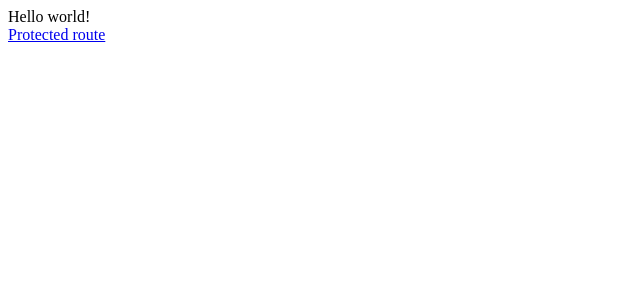
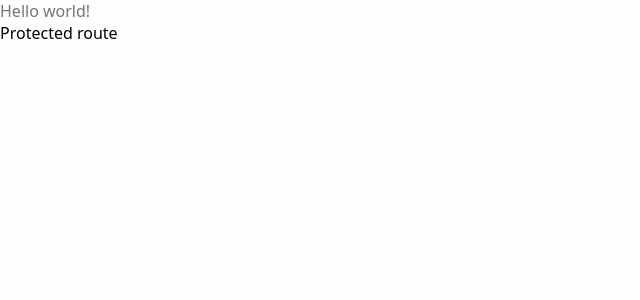
Before and after one commit to stephenmatheis/bookmarks-app, a Next.js app: page / in a window 1280 px wide. Shown: the top 300 px of the page, without its empty margins (0-640 px from the left). Built offline with nearby package versions, Linux system fonts and the light colour scheme.

Commit message:
feat: add styles

```diff
--- a/app/layout.tsx
+++ b/app/layout.tsx
@@ -1,6 +1,7 @@
 import { ReactNode } from 'react';
 import { ThemeProvider } from 'next-themes';
 import type { Metadata } from 'next';
+import '@/styles/app.scss';
 
 const defaultUrl = process.env.VERCEL_URL ? `https://${process.env.VERCEL_URL}` : 'http://localhost:3000';
 
--- /dev/null
+++ b/styles/app.scss
@@ -0,0 +1,38 @@
+:root {
+    --primary: #000000;
+    --muted: #a3a3a3;
+    --color: #767676;
+    --background-color: #fefefe;
+}
+
+[data-theme='dark'] {
+    --primary: #ffffff;
+    --muted: #808080;
+    --color: #b3b3b3;
+    --background-color: #101010;
+}
+
+* {
+    box-sizing: border-box;
+    padding: 0;
+    margin: 0;
+}
+
+html {
+    background-color: var(--background-color);
+    color: var(--color);
+}
+
+body {
+    position: relative;
+    font-family: system-ui, -apple-system, BlinkMacSystemFont, 'Segoe UI', Roboto, 'Helvetica Neue', Arial, sans-serif;
+    background-color: var(--background-color);
+    margin: 0;
+    padding: 0;
+}
+
+a {
+    text-decoration: none;
+    color: var(--primary);
+    -webkit-tap-highlight-color: transparent;
+}
```
